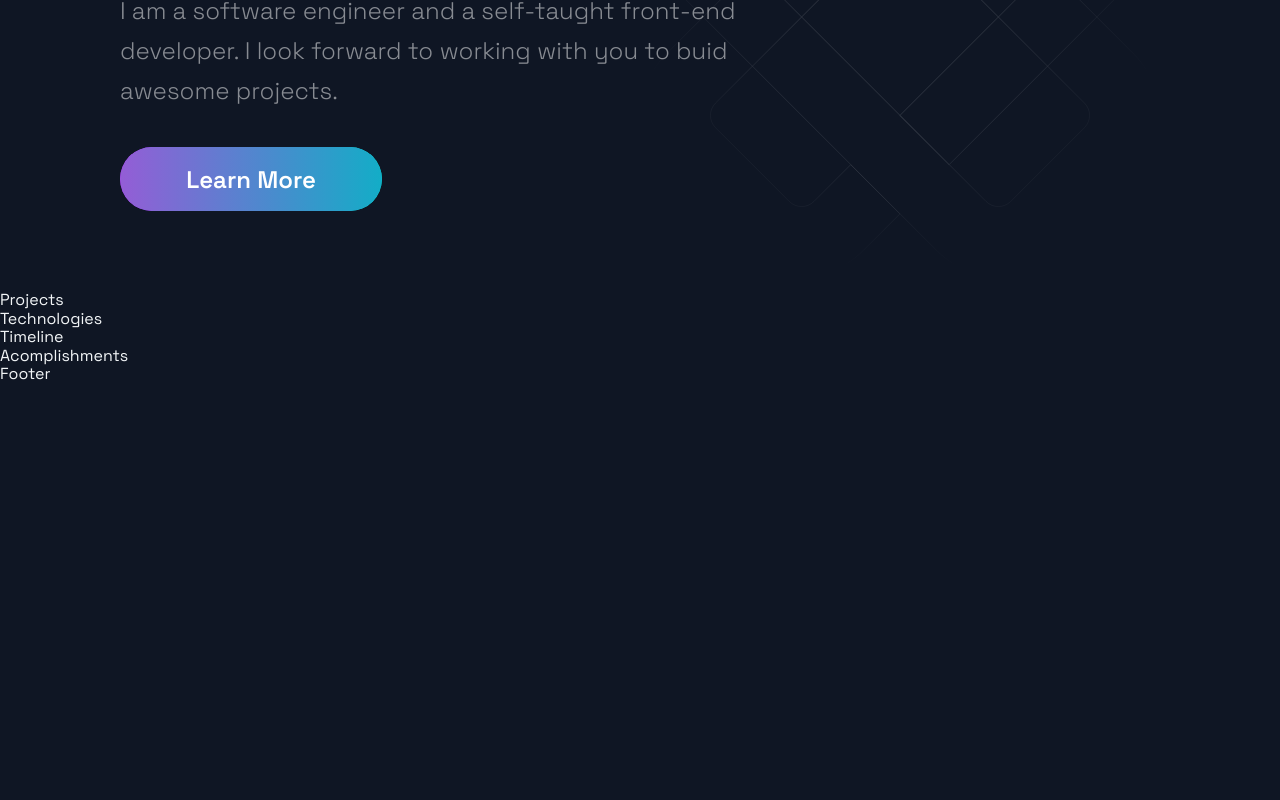
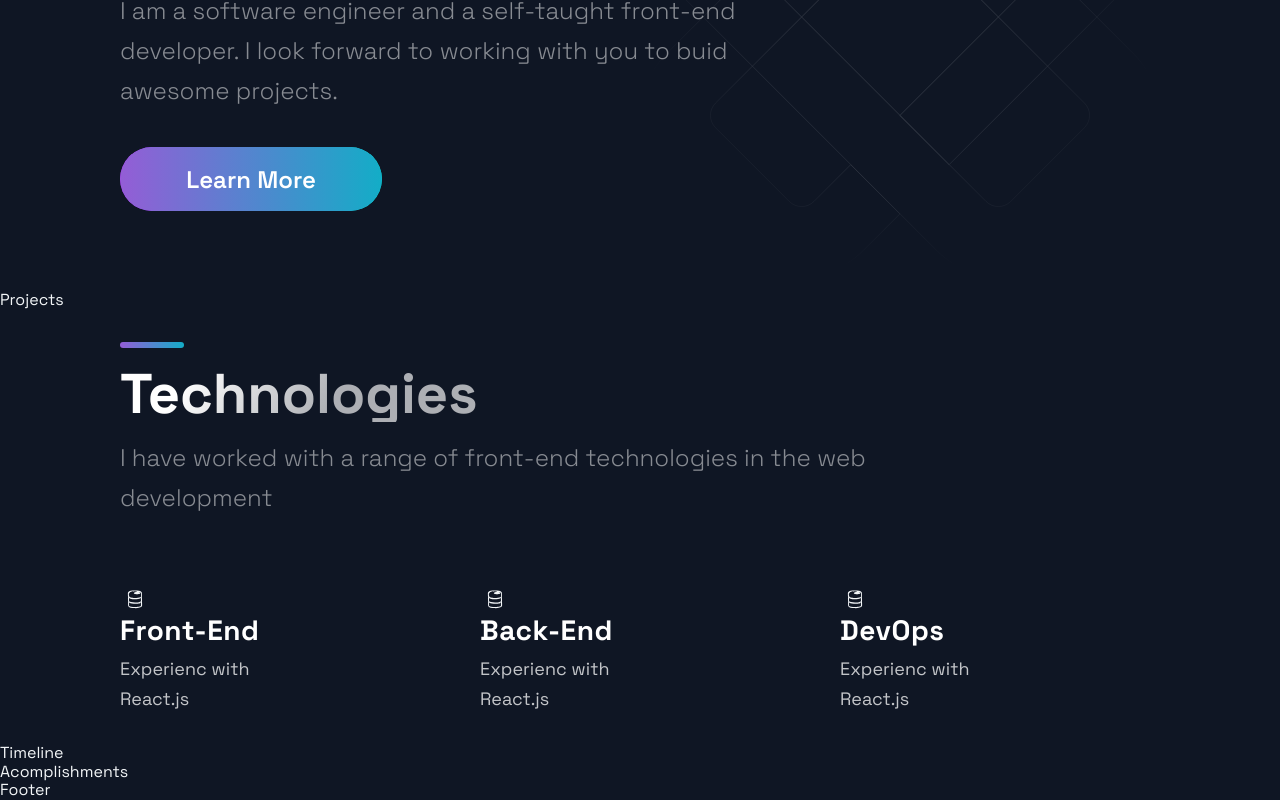
Before and after one commit to jacksonikpe/dummy-potfolio-website, a Next.js app: page / in a window 1280 px wide. Shown: the part 355-1155 px from the top of the page. Before the commit the page ends 800 px from the top, so only its background shows below. Built offline with nearby package versions, Linux system fonts and the light colour scheme.

Commit message:
add technology section

```diff
--- a/src/components/Technologies/Technologies.js
+++ b/src/components/Technologies/Technologies.js
@@ -1,12 +1,61 @@
-import React from 'react';
-import { DiFirebase, DiReact, DiZend } from 'react-icons/di';
-import { Section, SectionDivider, SectionText, SectionTitle } from '../../styles/GlobalComponents';
-import { List, ListContainer, ListItem, ListParagraph, ListTitle } from './TechnologiesStyles';
+import React from "react";
+import { DiFirebase, DiReact, DiZend } from "react-icons/di";
+import {
+  Section,
+  SectionDivider,
+  SectionText,
+  SectionTitle,
+} from "../../styles/GlobalComponents";
+import {
+  List,
+  ListContainer,
+  ListItem,
+  ListParagraph,
+  ListTitle,
+} from "./TechnologiesStyles";
 
-const Technologies = () =>  (
-  <div>
-    Technologies
-  </div>
+const Technologies = () => (
+  <Section id="tech">
+    <SectionDivider />
+    <br />
+    <SectionTitle>Technologies</SectionTitle>
+    <SectionText>
+      I have worked with a range of front-end technologies in the web
+      development
+    </SectionText>
+    <List>
+      <ListItem>
+        <DiFirebase size="3rem" />
+        <ListContainer>
+          <ListTitle>Front-End</ListTitle>
+          <ListParagraph>
+            Experienc with <br />
+            React.js
+          </ListParagraph>
+        </ListContainer>
+      </ListItem>
+      <ListItem>
+        <DiFirebase size="3rem" />
+        <ListContainer>
+          <ListTitle>Back-End</ListTitle>
+          <ListParagraph>
+            Experienc with <br />
+            React.js
+          </ListParagraph>
+        </ListContainer>
+      </ListItem>
+      <ListItem>
+        <DiFirebase size="3rem" />
+        <ListContainer>
+          <ListTitle>DevOps</ListTitle>
+          <ListParagraph>
+            Experienc with <br />
+            React.js
+          </ListParagraph>
+        </ListContainer>
+      </ListItem>
+    </List>
+  </Section>
 );
 
 export default Technologies;
```
